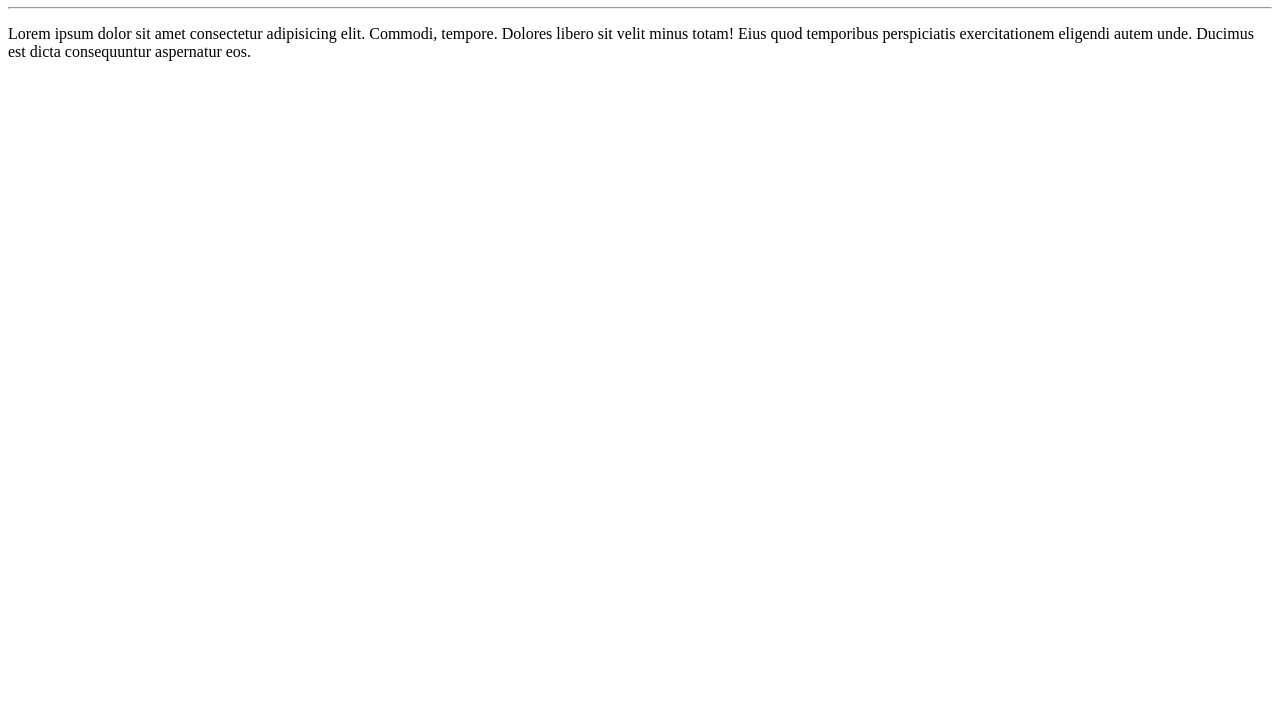
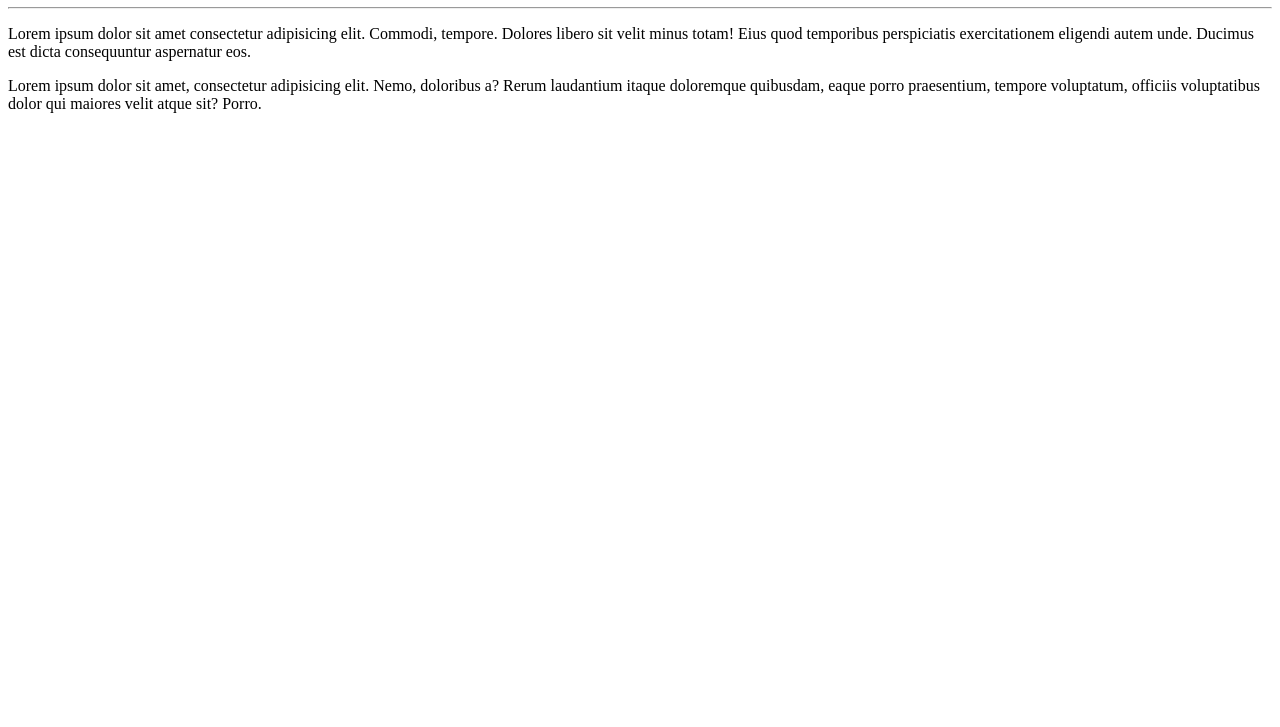
Before and after one commit to cadusantosofc/Python, a plain HTML site: page index.html in a window 1280 px wide. Shown: the part 73-800 px from the top of the page. Drawn offline with Linux system fonts and the light colour scheme.

Commit message:
Adicionei um paragrafo

```diff
--- a/index.html
+++ b/index.html
@@ -10,5 +10,7 @@
     <h1>Olá, Mundo!</h1>
     <hr>
     <p>Lorem ipsum dolor sit amet consectetur adipisicing elit. Commodi, tempore. Dolores libero sit velit minus totam! Eius quod temporibus perspiciatis exercitationem eligendi autem unde. Ducimus est dicta consequuntur aspernatur eos.</p>
+
+    <p>Lorem ipsum dolor sit amet, consectetur adipisicing elit. Nemo, doloribus a? Rerum laudantium itaque doloremque quibusdam, eaque porro praesentium, tempore voluptatum, officiis voluptatibus dolor qui maiores velit atque sit? Porro.</p>
 </body>
 </html>
```
